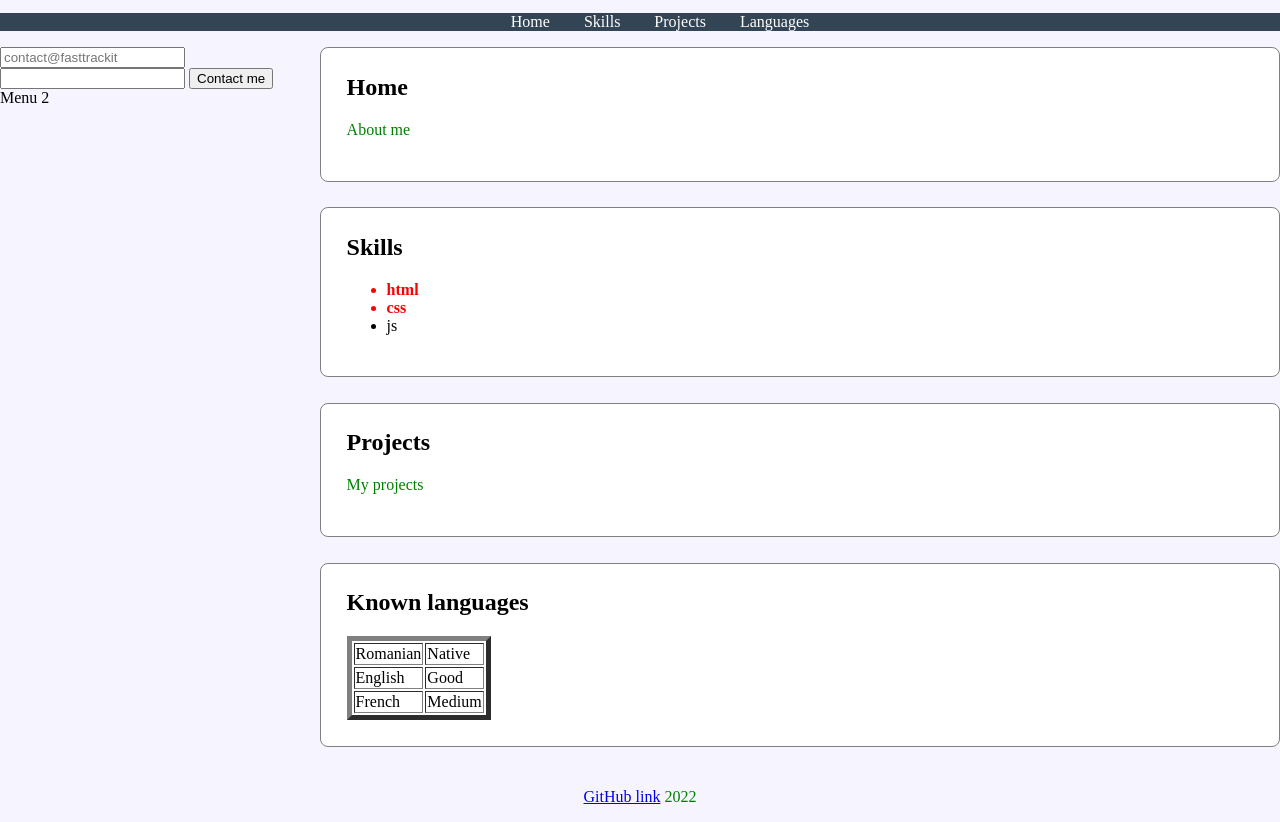
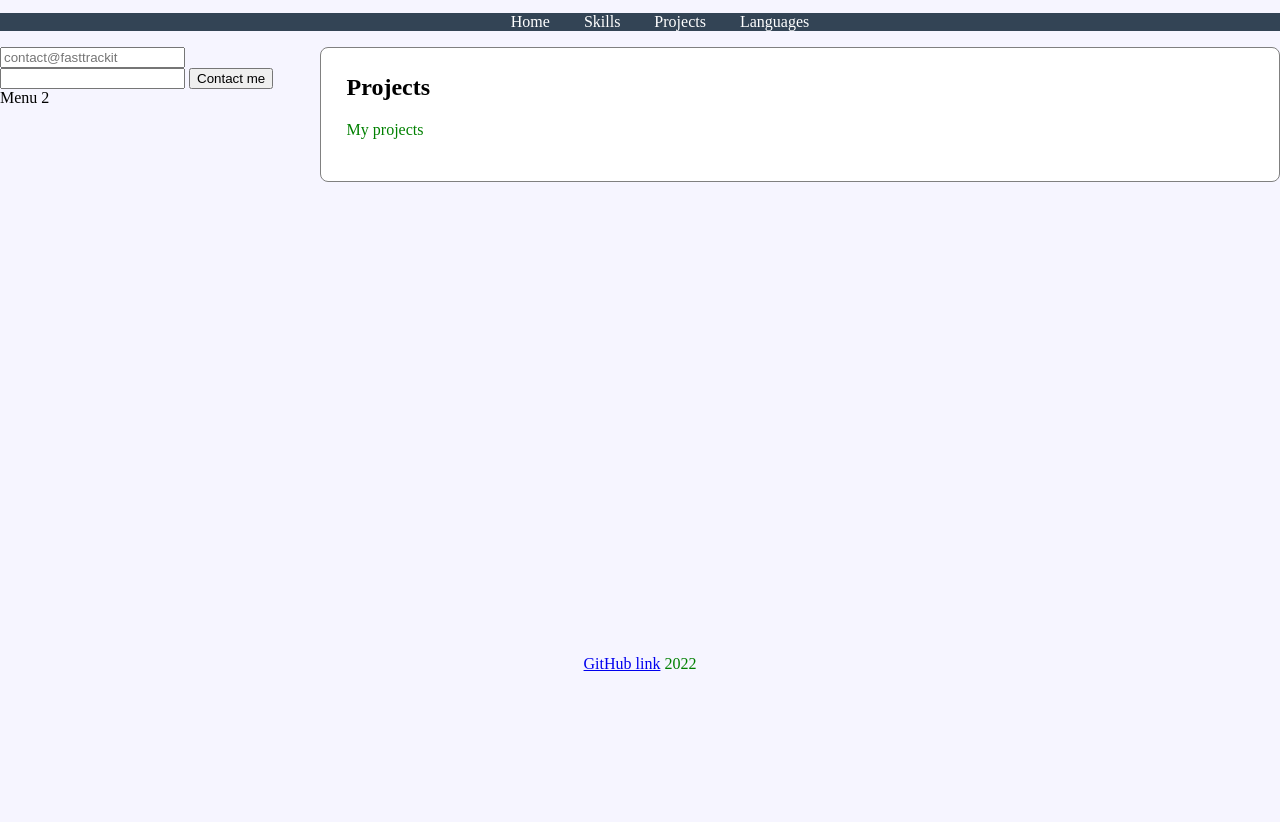
Before and after one commit to patriciaungur/patriciaungur.github.io, a plain HTML site: page index.html in a window 1280 px wide. Both pictures are taken after a click on the link "Projects". Shown: the part 111-933 px from the top of the page. After the commit the page ends 800 px from the top, so only its background shows below. Drawn offline with Linux system fonts and the light colour scheme.

Commit message:
switch pages

```diff
--- a/index.html
+++ b/index.html
@@ -22,10 +22,10 @@
       </div>
 
       <ul id="top-menu-bar">
-        <li><a href="#home" data-page="home" class="active">Home</a></li>
-        <li><a href="#skills" data-page="skills" class>Skills</a></li>
-        <li><a href="#">Projects</a></li>
-        <li><a href="#">Languages</a></li>
+        <li><a href="#" onclick="showHomePage()">Home</a></li>
+        <li><a href="#" onclick="showSkillsPage()">Skills</a></li>
+        <li><a href="#" onclick="showProjectsPage()">Projects</a></li>
+        <li><a href="#" onclick="showLanguagesPage()">Languages</a></li>
       </ul>
     </header>
 
@@ -50,12 +50,12 @@
       </div>
 
       <div id="main">
-        <div class="page">
+        <div id="home" class="page">
           <h2>Home</h2>
           <p>About me</p>
         </div>
 
-        <div class="page">
+        <div id="skills" class="page">
           <h2>Skills</h2>
           <ul>
             <li class="favorite">html</li>
@@ -64,12 +64,12 @@
           </ul>
         </div>
 
-        <div class="page">
+        <div id="projects" class="page">
           <h2>Projects</h2>
           <p>My projects</p>
         </div>
 
-        <div class="page">
+        <div id="languages" class="page">
           <h2>Known languages</h2>
           <table border="5">
             <tr>
--- a/index.js
+++ b/index.js
@@ -35,3 +35,34 @@ console.info(jobTitle);
 // };
 // console.debug(person);
 // console.info(person.skills);
+
+function showHomePage() {
+  //console.info("I should see home page");
+  document.getElementById("home").style.display = "block";
+  document.getElementById("skills").style.display = "none";
+  document.getElementById("projects").style.display = "none";
+  document.getElementById("languages").style.display = "none";
+}
+
+function showSkillsPage() {
+  document.getElementById("skills").style.display = "block";
+  document.getElementById("home").style.display = "none";
+  document.getElementById("projects").style.display = "none";
+  document.getElementById("languages").style.display = "none";
+}
+
+function showProjectsPage() {
+  document.getElementById("projects").style.display = "block";
+  document.getElementById("home").style.display = "none";
+  document.getElementById("skills").style.display = "none";
+  document.getElementById("languages").style.display = "none";
+}
+
+function showLanguagesPage() {
+  document.getElementById("languages").style.display = "block";
+  document.getElementById("home").style.display = "none";
+  document.getElementById("skills").style.display = "none";
+  document.getElementById("projects").style.display = "none";
+}
+
+showHomePage();
--- a/style.css
+++ b/style.css
@@ -85,6 +85,7 @@ p {
 }
 
 .page {
+  display: none;
   background-color: #fff;
   border-radius: 0.5rem;
   margin-bottom: 1.6rem;
```
